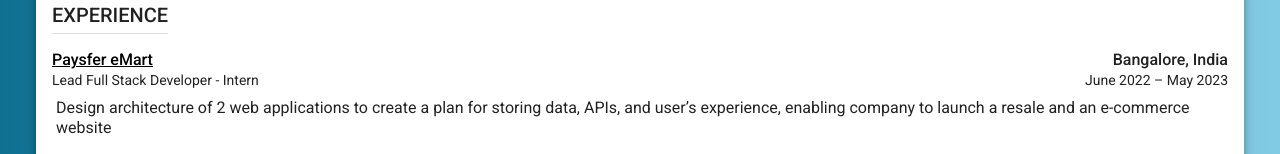
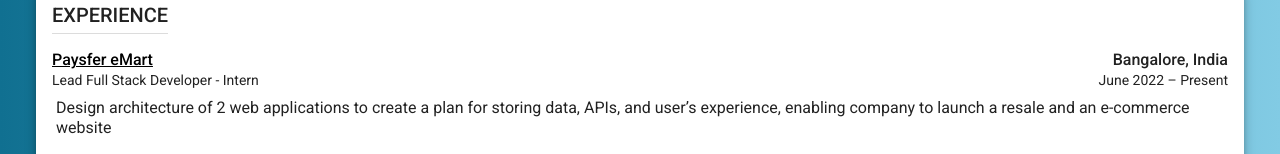
Before and after one commit to saurabh688/SaurabhRaiResume, an Angular app: page / in a window 1280 px wide. Shown: the part 260-414 px from the top of the page. Built offline with nearby package versions, Linux system fonts and the light colour scheme.

Commit message:
Update app.component.ts

```diff
--- a/src/app/app.component.ts
+++ b/src/app/app.component.ts
@@ -77,7 +77,7 @@ export class AppComponent {
       href: '',
       location: 'Bangalore, India',
       position: 'Lead Full Stack Developer - Intern',
-      dateRange: 'June 2022 – May 2023',
+      dateRange: 'June 2022 – Present',
       points: [
         'Design architecture of 2 web applications to create a plan for storing data, APIs, and user’s experience, enabling company to launch a resale and an e-commerce website',
         'Create RESTful APIs to develop interaction between front and back-end of both web applications, implementing UI and business logic, using React and NodeJS ',
```
